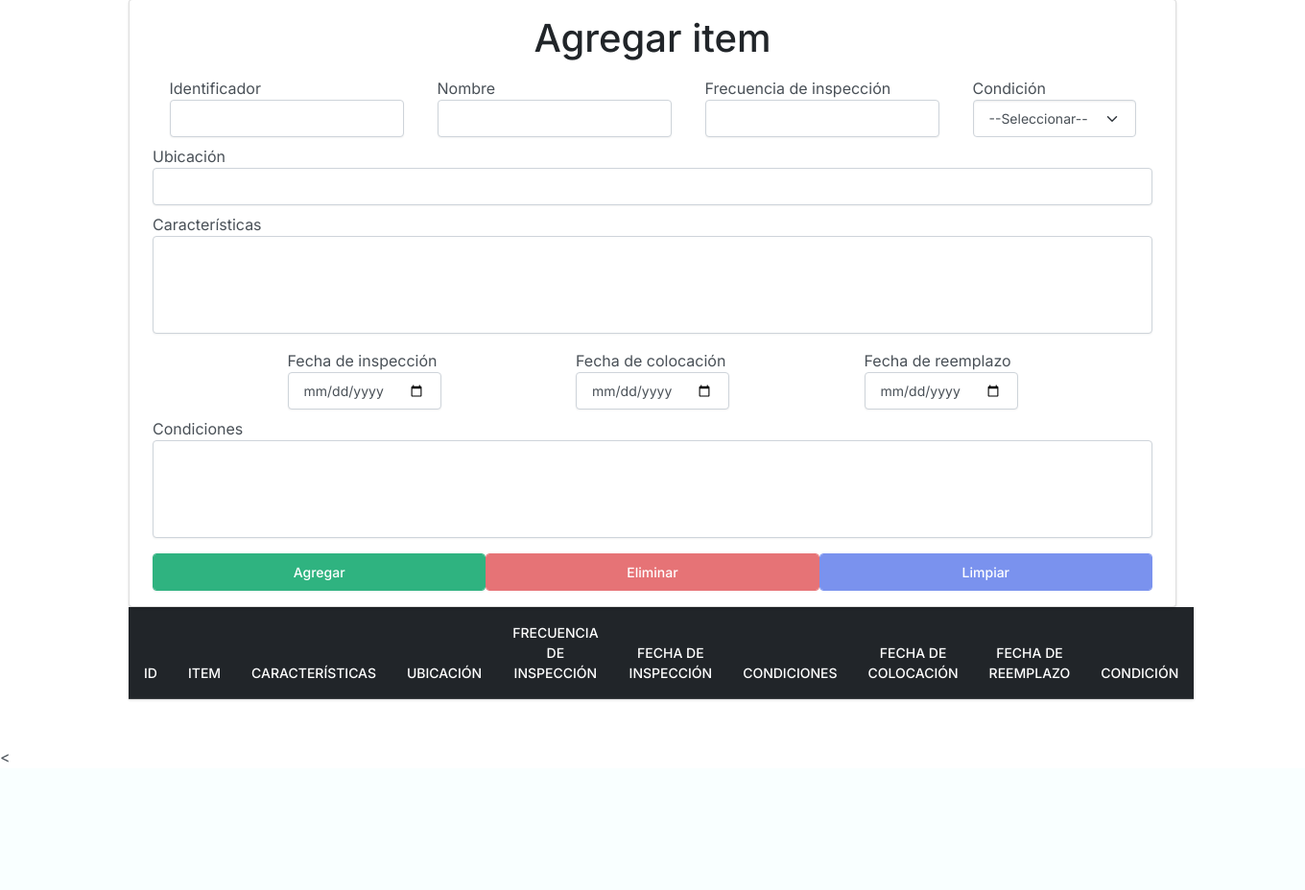
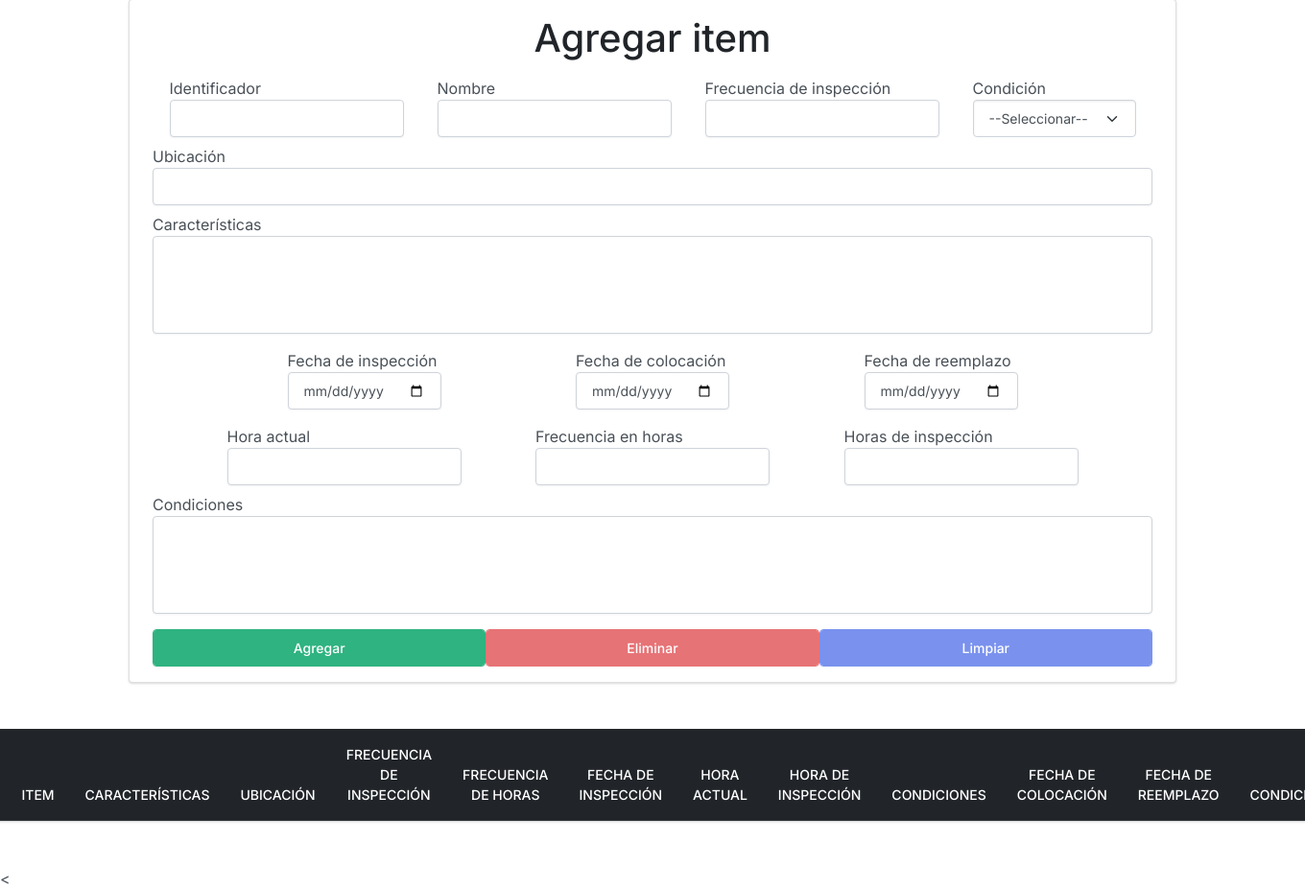
Before and after one commit to DRUMPADD/sigssmac_django, a Django app: page /tarco in a window 1360 px wide; the page is wider, and only the part inside the window is pictured. Shown: the part 146-1074 px from the top of that part at 96% size. Before the commit the page ends 941 px from the top of that part, so only its background shows below. Run offline with Django 3.2, Linux system fonts and the light colour scheme; the visitor is signed in with stand-in values (Sample User, id 1); lists and menus that the app fills with data are empty; some libraries are stand-ins or nearby versions.

Commit message:
incorporando nuevas columnas en tabla e inputs

```diff
--- a/templates/tarco.html
+++ b/templates/tarco.html
@@ -76,6 +76,20 @@
                     <input type="date" name="fecha_reem" class="fecha_reem form-control">
                 </div>
             </div>
+            <div class="mt-3 d-flex justify-content-evenly align-items-center">
+                <div>
+                    <label>Hora actual</label>
+                    <input type="number" name="hora_act" class="hora_act form-control">
+                </div>
+                <div>
+                    <label>Frecuencia en horas</label>
+                    <input type="number" name="frec_hr" class="frec_hr form-control">
+                </div>
+                <div>
+                    <label>Horas de inspección</label>
+                    <input type="number" name="hora_ins" class="hora_ins form-control">
+                </div>
+            </div>
             <div class="mt-2">
                 <label>Condiciones</label>
                 <textarea name="condiciones" class="condiciones form-control" cols="30" rows="4"></textarea>
@@ -87,7 +101,10 @@
             </div>
         </form>
 
-        <table id="tb_items" class="table table-hover text-center mb-5">
+    </div>
+
+    <div class="d-flex justify-content-center mt-5">
+        <table id="tb_items" class="table table-hover text-center mb-5" style="width: 80%;">
             <thead class="table-dark">
                 <tr>
                     <th scope="column">ID</th>
@@ -95,7 +112,10 @@
                     <th scope="column">Características</th>
                     <th scope="column">Ubicación</th>
                     <th scope="column">Frecuencia de inspección</th>
+                    <th scope="column">Frecuencia de horas</th>
                     <th scope="column">Fecha de inspección</th>
+                    <th scope="column">Hora actual</th>
+                    <th scope="column">Hora de inspección</th>
                     <th scope="column">Condiciones</th>
                     <th scope="column">Fecha de colocación</th>
                     <th scope="column">Fecha de reemplazo</th>
@@ -107,7 +127,6 @@
             </tbody>
         </table>
     </div>
-
     <<script src="//cdn.jsdelivr.net/npm/sweetalert2@11"></script>
     <script src="{% static 'js/tarco.js' %}"></script>
 </body>
```
